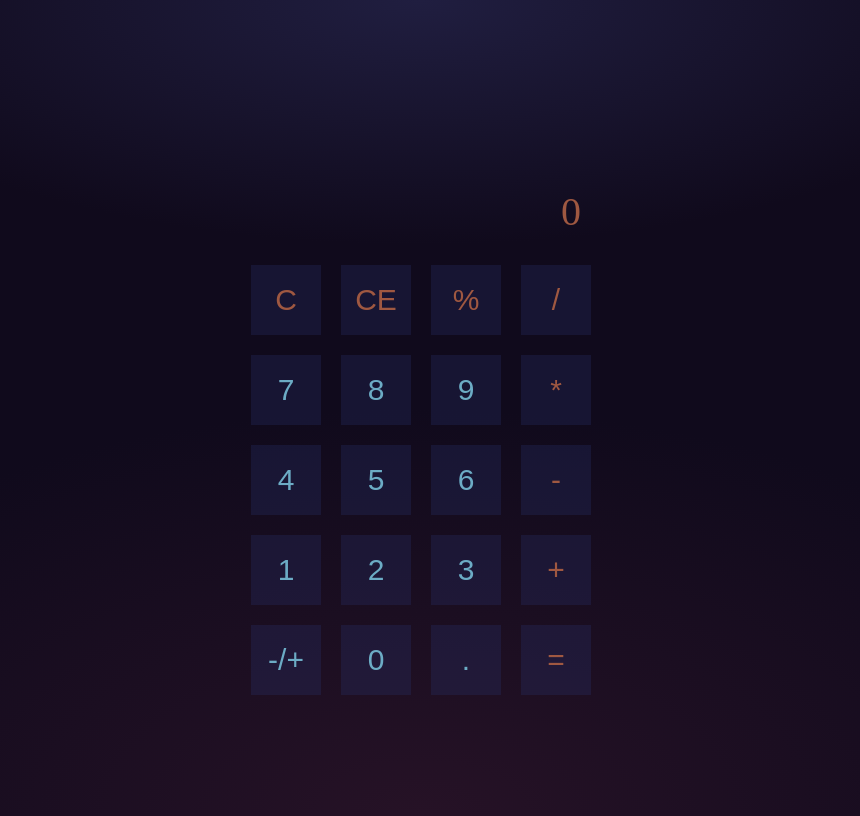
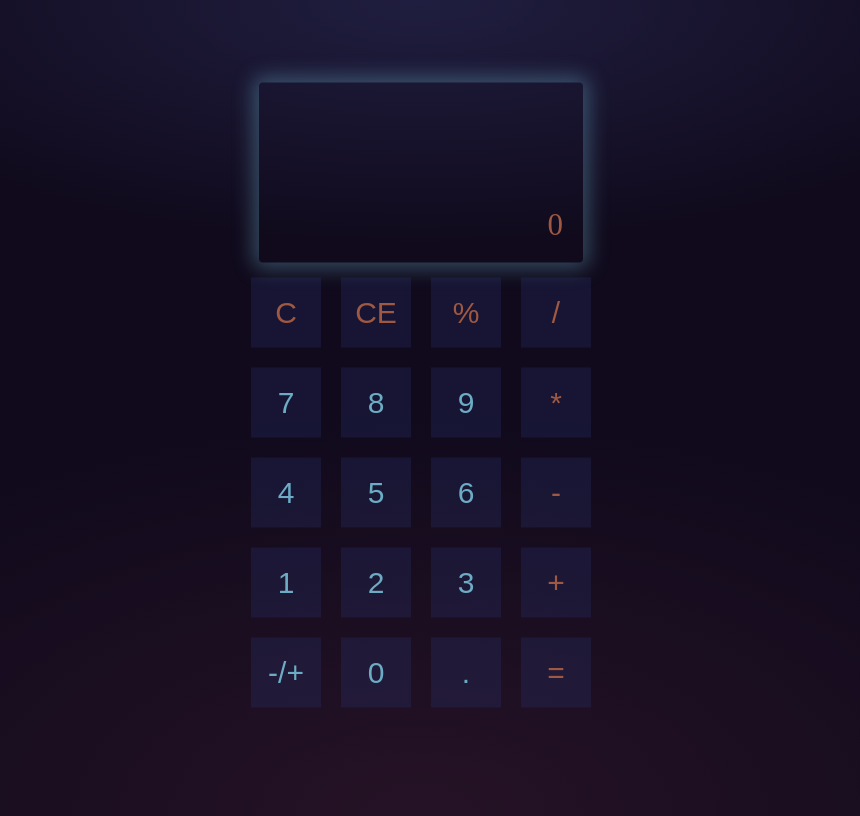
Before and after one commit to IrynaVlasiuk/Calculator, a plain HTML site: page index.html in a window 1280 px wide. Shown: the whole page, without its empty margins (219-1079 px from the left). Drawn offline with Linux system fonts and the light colour scheme.

Commit message:
added shadow to output box

```diff
--- a/styles.css
+++ b/styles.css
@@ -31,8 +31,12 @@ body {
 }
 
 #calculator-section .transaction-output {
-    height: 160px;
+    height: 180px;
     position: relative;
+    box-shadow: rgb(108 172 197 / 40%) 0px 0px 20px 6px;
+    width: 90%;
+    margin: 0px auto 5px auto;
+    border-radius: 4px;
 }
 
 #calculator-section .transaction-output .entered-value {
@@ -41,7 +45,7 @@ body {
     right: 0;
     left: 0;
     text-align: center;
-    top: 5px;
+    top: 20px;
     font-size: 31px;
     color: #6cacc5;
 }
@@ -55,7 +59,7 @@ body {
     position: absolute;
     bottom: 0;
     float: right;
-    font-size: 40px;
+    font-size: 31px;
     margin: 20px 0px 20px 20px;
     text-align: right;
     right: 20px;
```
